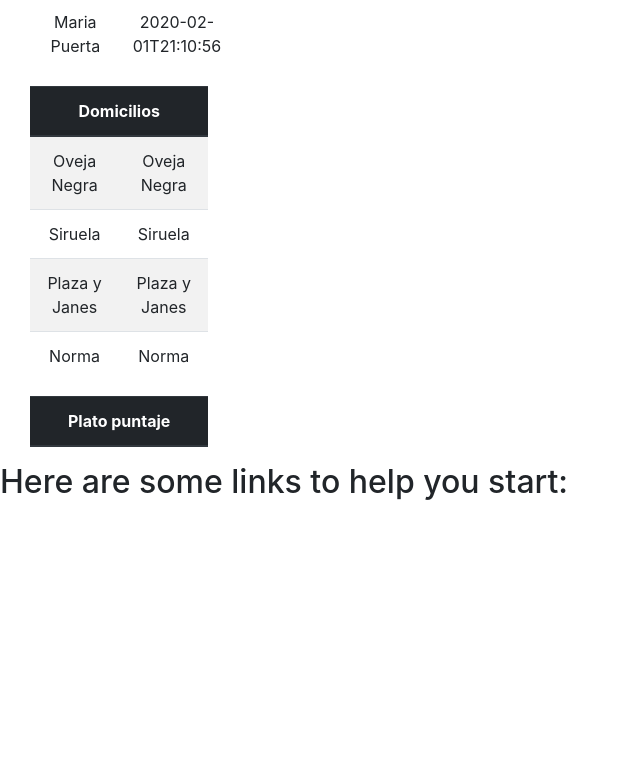
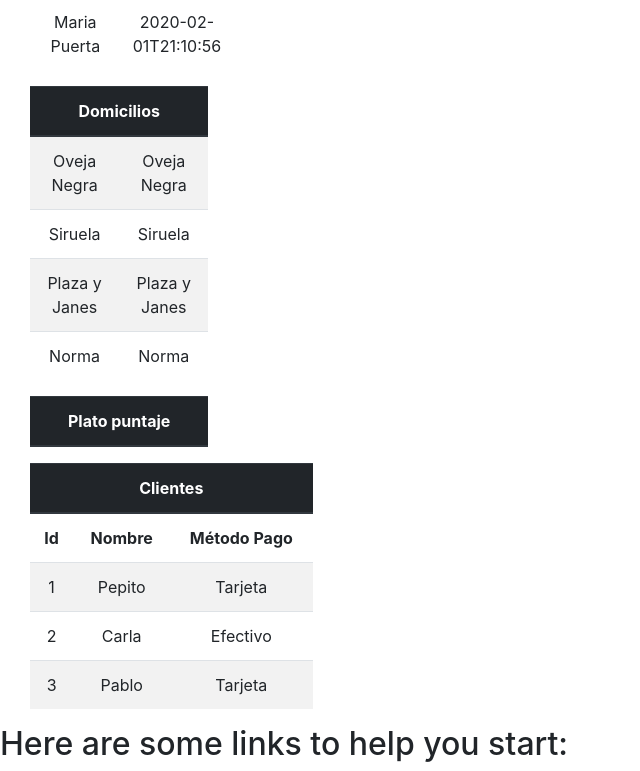
Before and after one commit to Uniandes-ISIS2603-backup/s2-front-Restaurante, an Angular app: page / in a window 1280 px wide. Shown: the part 628-1399 px from the top of the page, without its empty margins (0-640 px from the left). Before the commit the page ends 1137 px from the top, so only its background shows below. Built offline with nearby package versions, Linux system fonts and the light colour scheme; no server answers.

Commit message:
Tabla de clientes agregada

```diff
--- a/src/app/app.component.html
+++ b/src/app/app.component.html
@@ -7,5 +7,6 @@
   <app-reserva-list></app-reserva-list>
   <app-domicilio-list></app-domicilio-list>
   <app-plato-list></app-plato-list>
+  <app-cliente-list></app-cliente-list>
 </div>
 <h2>Here are some links to help you start: </h2>
--- a/src/app/cliente/cliente-list/cliente-list.component.html
+++ b/src/app/cliente/cliente-list/cliente-list.component.html
@@ -1,16 +1,21 @@
 <div class="container-fluid">
-  <div class="col-md-2">
+    <div class="col-md-3">
         <table class="table table-striped">
             <thead class="thead-dark">
                 <tr>
-                  <th>Cliente Name</th>
+                    <th colspan="3">Clientes</th>
                 </tr>
             </thead>
             <tbody>
-              <tr *ngFor = "let cliente of clientes">
-                  <td>{{cliente.name}}</td>
-
+                <th>Id</th>
+                <th>Nombre</th>
+                <th>Método Pago</th>
+                <tr *ngFor="let cliente of clientes">
+                    <td>{{cliente.id}}</td>
+                    <td>{{cliente.nombre}}</td>
+                    <td>{{cliente.metodoPago}}</td>
                 </tr>
             </tbody>
         </table>
     </div>
+</div>
--- a/src/app/cliente/cliente-list/cliente-list.component.ts
+++ b/src/app/cliente/cliente-list/cliente-list.component.ts
@@ -6,7 +6,7 @@
  * The component for the list of editorials in the BookStore
  */
 @Component({
-    selector: 'app-list-cliente',
+    selector: 'app-cliente-list',
     templateUrl: './cliente-list.component.html',
 })
 export class ClienteListComponent implements OnInit {
```
Also changed, not shown: src/assets/clientes.json (renamed from src/assets/cliente.json). Lines whose indentation alone changed are shown as unchanged.
